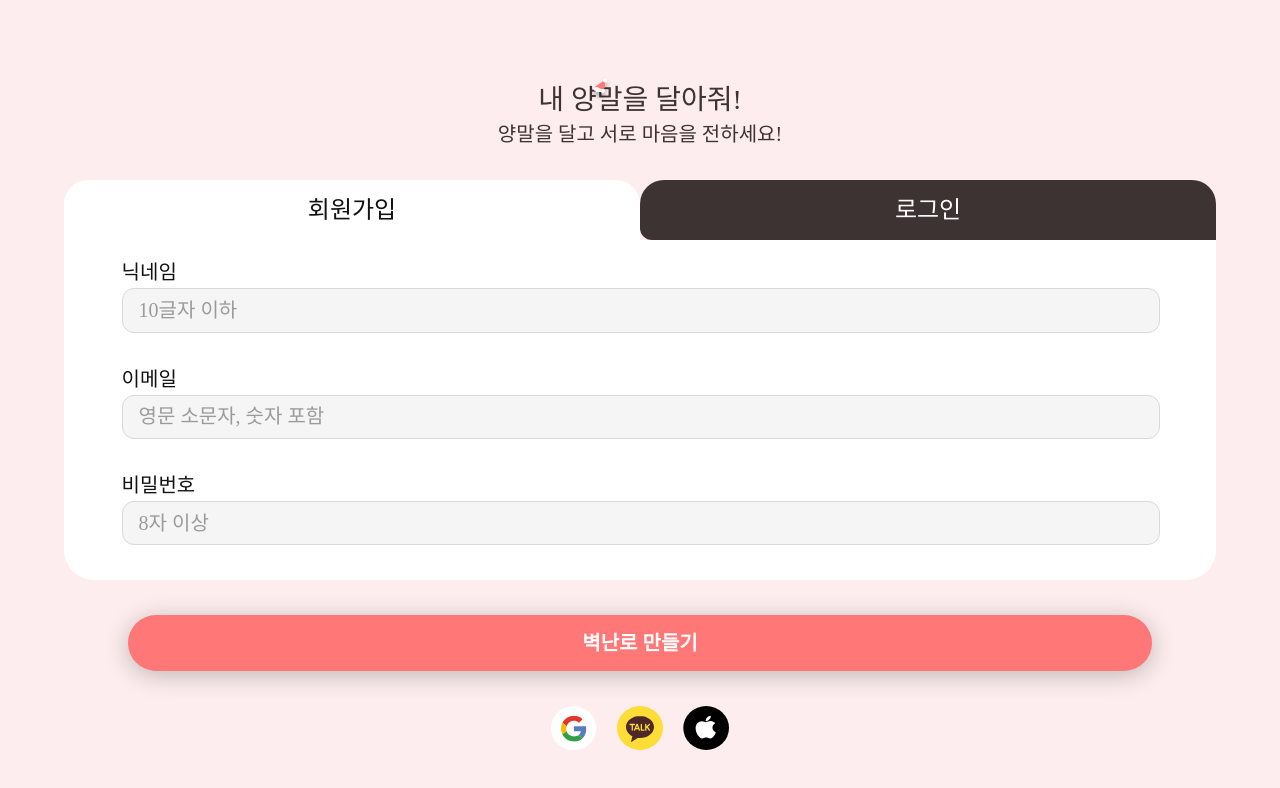
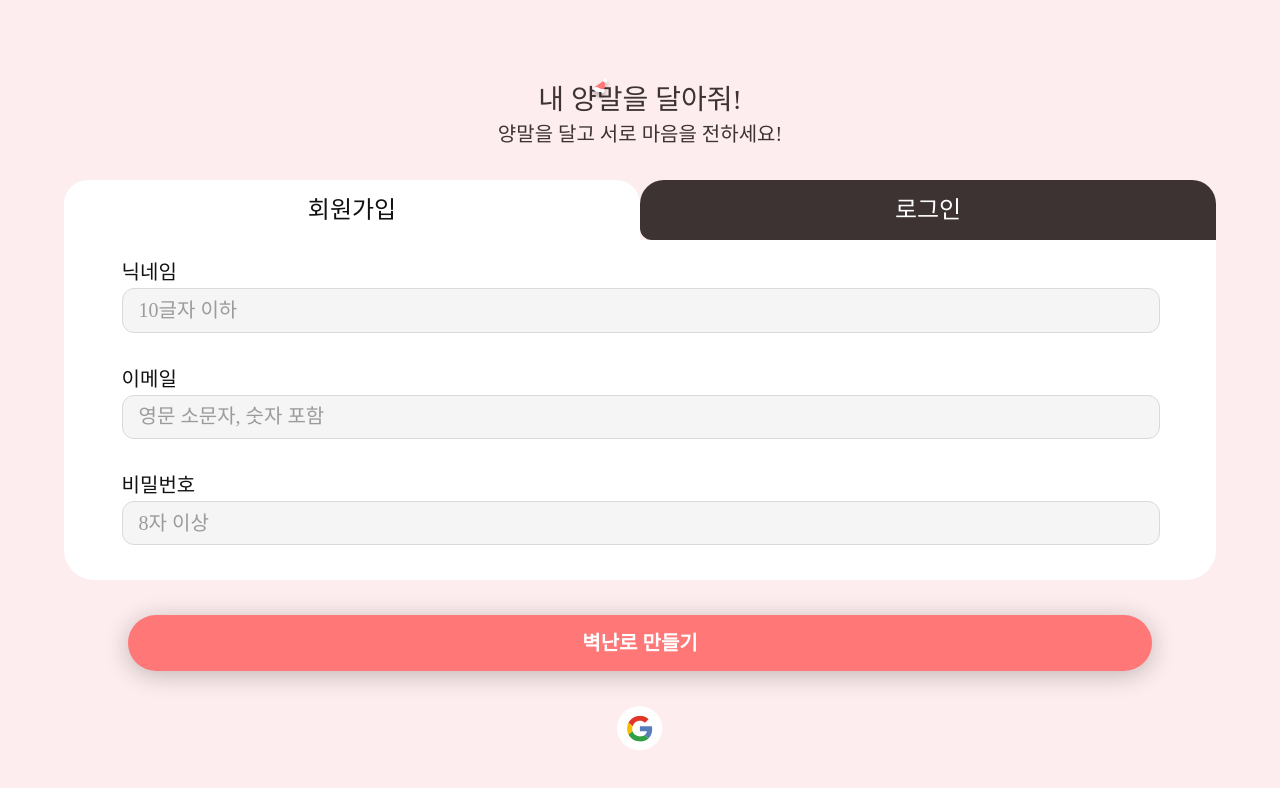
Before and after one commit to team-socksfactory/naeyangkku-frontend, a React (Create React App) app: page /sign in a window 1280 px wide. Shown: the top 788 px of the page. Built offline with nearby package versions, Linux system fonts and the light colour scheme; no server answers; a web font is replaced by a local one.

Commit message:
chore :: s3 bucket url

```diff
--- a/src/assets/images/auth/index.ts
+++ b/src/assets/images/auth/index.ts
@@ -1,3 +1 @@
 export { default as Google } from './Group 27.svg';
-export { default as Kakao } from './Group 35.svg';
-export { default as Apple } from './Group 26.svg';
--- a/src/constants/auth/oauth.constants.ts
+++ b/src/constants/auth/oauth.constants.ts
@@ -1,7 +1,3 @@
-import { Google, Kakao, Apple } from 'src/assets/images/auth';
+import { Google } from 'src/assets/images/auth';
 
-export const OAUTH_ITEMS = [
-  { id: 'google', src: Google },
-  { id: 'kakao', src: Kakao },
-  { id: 'apple', src: Apple },
-];
+export const OAUTH_ITEMS = [{ id: 'google', src: Google }];
```
Also changed, not shown: src/assets/images/auth/Group 26.svg (deleted), src/assets/images/auth/Group 35.svg (deleted).
